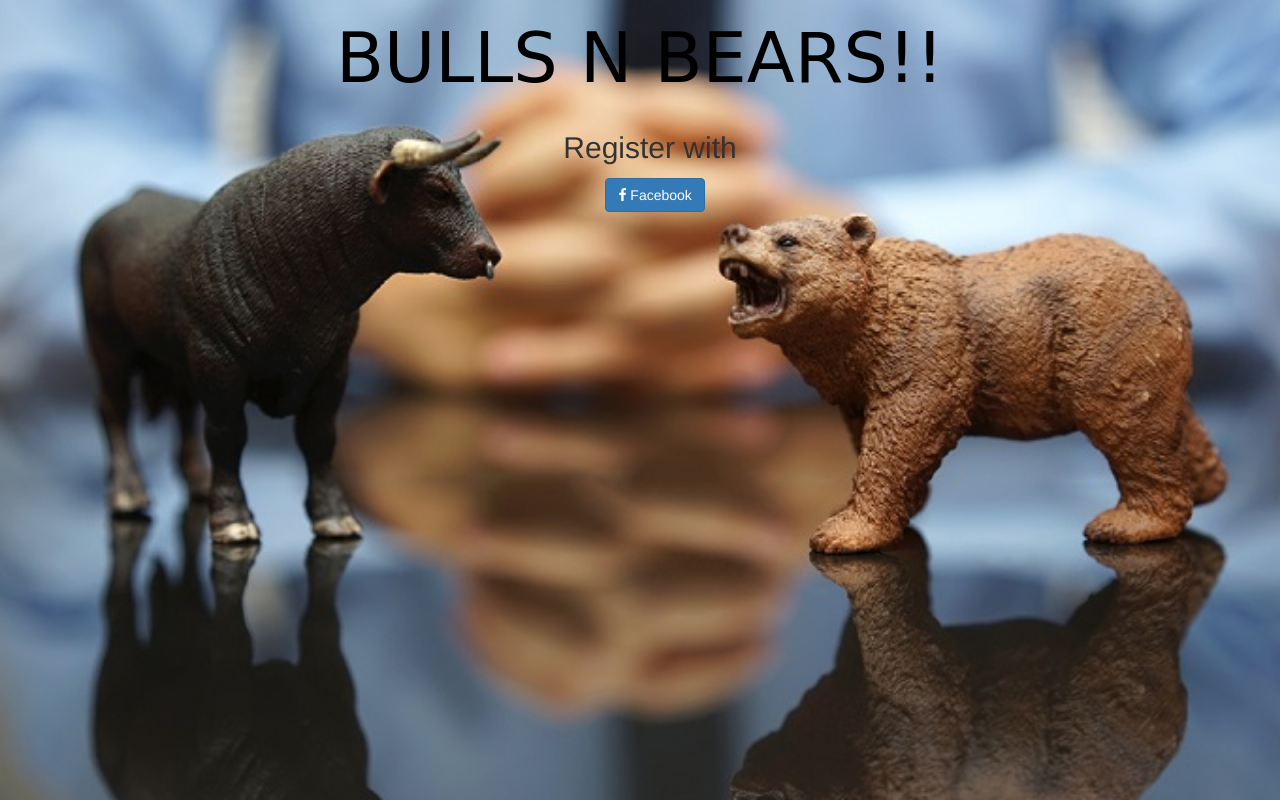
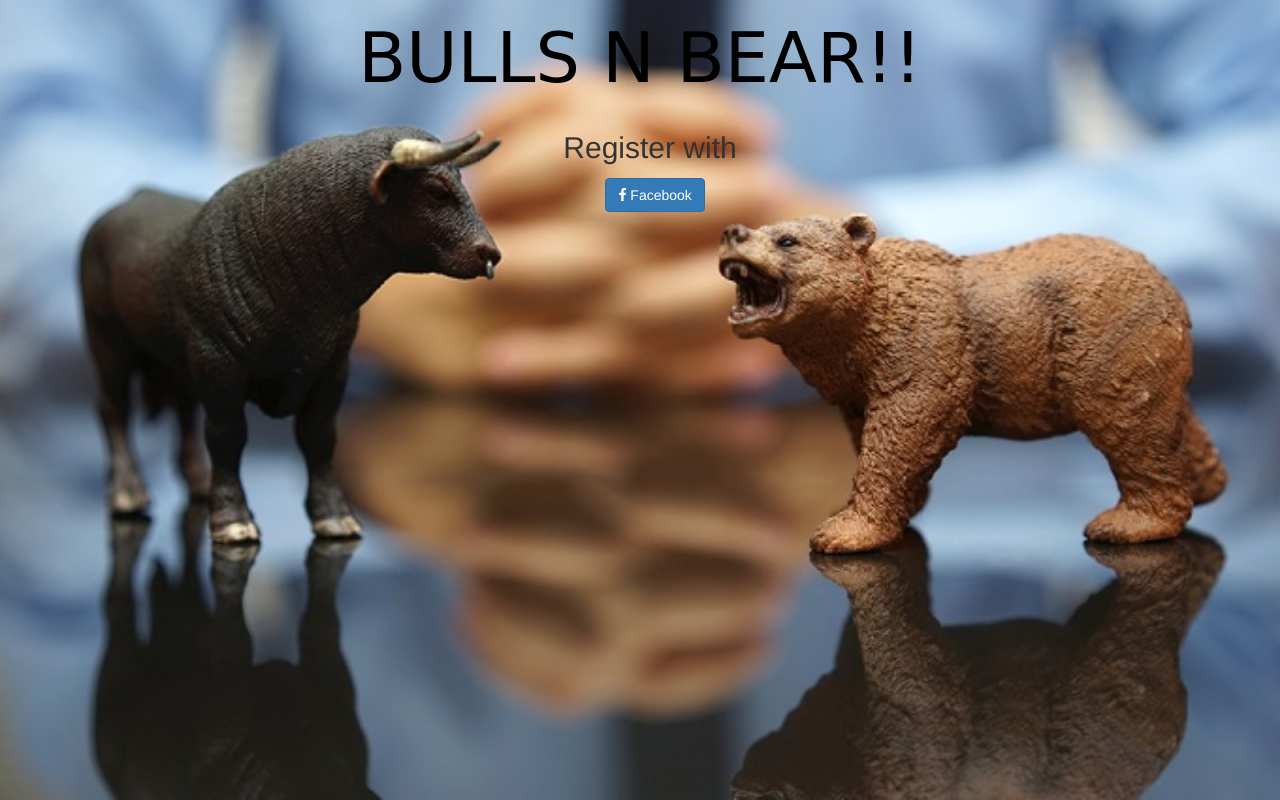
Before and after one commit to nkmishra1997/bnb2018, an Angular app in the folder bnb/: page / in a window 1280 px wide. Built offline with nearby package versions, Linux system fonts and the light colour scheme.

Commit message:
Update app.component.ts

```diff
--- a/bnb/src/app/app.component.ts
+++ b/bnb/src/app/app.component.ts
@@ -6,5 +6,5 @@ import { Component } from '@angular/core';
   styleUrls: ['./app.component.css']
 })
 export class AppComponent {
-  title = 'BULLS  N  BEARS';
+  title = 'BULLS  N  BEAR';
 }
```
